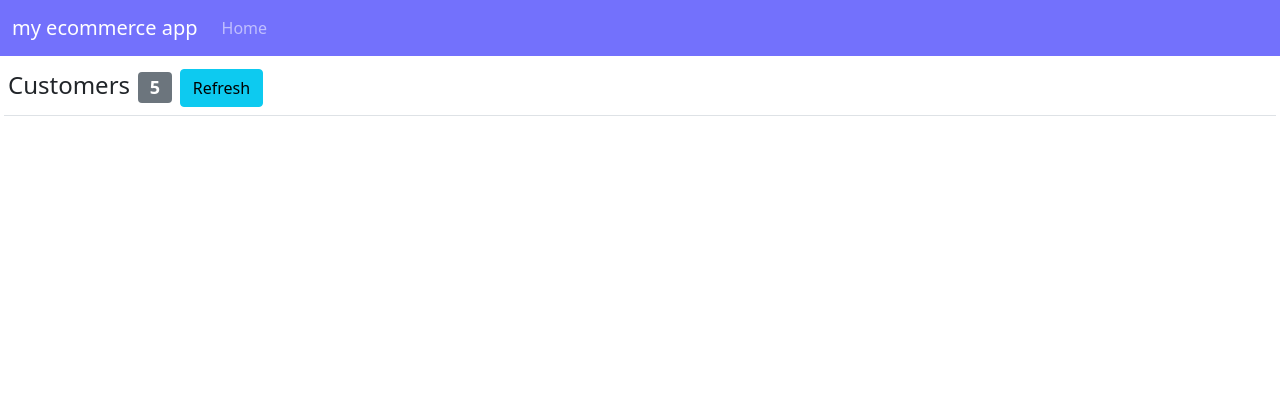
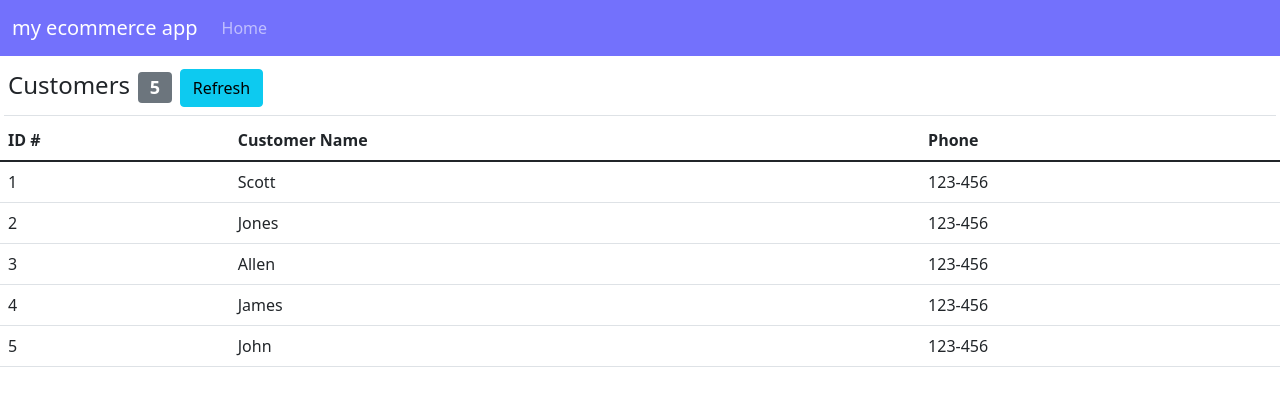
Before and after one commit to YinnyF/ecommerce-app-react-v1, a React (Create React App) app: page / in a window 1280 px wide. Shown: the top 406 px of the page. Built offline with nearby package versions, Linux system fonts and the light colour scheme.

Commit message:
feat: render a list of customers

```diff
--- a/src/MainContent.jsx
+++ b/src/MainContent.jsx
@@ -1,7 +1,17 @@
 import React, { Component } from "react";
 
 export default class MainContent extends Component {
-  state = { pageTitle: "Customers", customersCount: 5 };
+  state = {
+    pageTitle: "Customers",
+    customersCount: 5,
+    customers: [
+      {id: 1, name: "Scott", phone: "123-456"},
+      {id: 2, name: "Jones", phone: "123-456"},
+      {id: 3, name: "Allen", phone: "123-456"},
+      {id: 4, name: "James", phone: "123-456"},
+      {id: 5, name: "John", phone: "123-456"},
+    ]
+ };
 
   render() {
     return (
@@ -13,6 +23,30 @@ export default class MainContent extends Component {
 
           <button className="btn btn-info" onClick={this.onRefreshClick}>Refresh</button>
         </h4>
+
+        <table className="table">
+          <thead>
+            <tr>
+              <th>ID #</th>
+              <th>Customer Name</th>
+              <th>Phone</th>
+            </tr>
+          </thead>
+
+          <tbody>
+            {
+              this.state.customers.map((customer) => {
+                return (
+                  <tr key={customer.id}>
+                    <td>{customer.id}</td>
+                    <td>{customer.name}</td>
+                    <td>{customer.phone}</td>
+                  </tr>
+                );
+              })
+            }
+          </tbody>
+        </table>
       </div>
     );
   }
```
